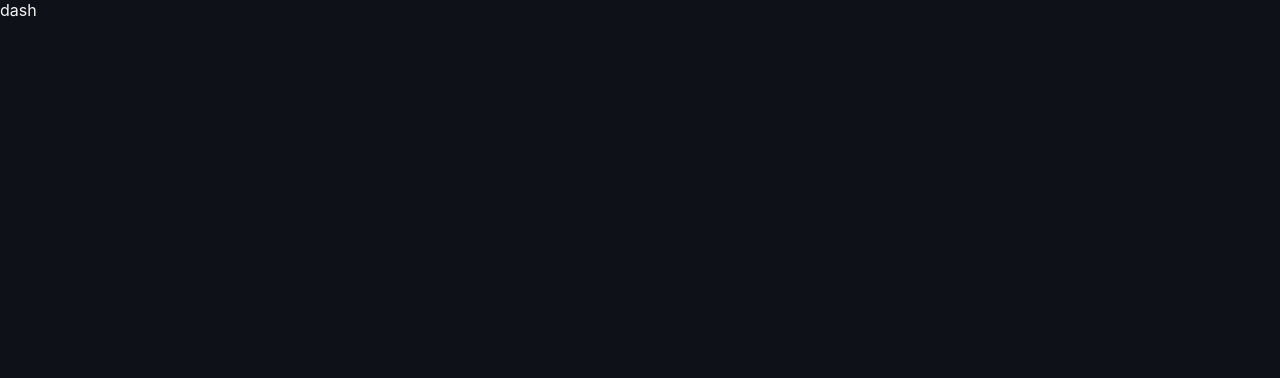
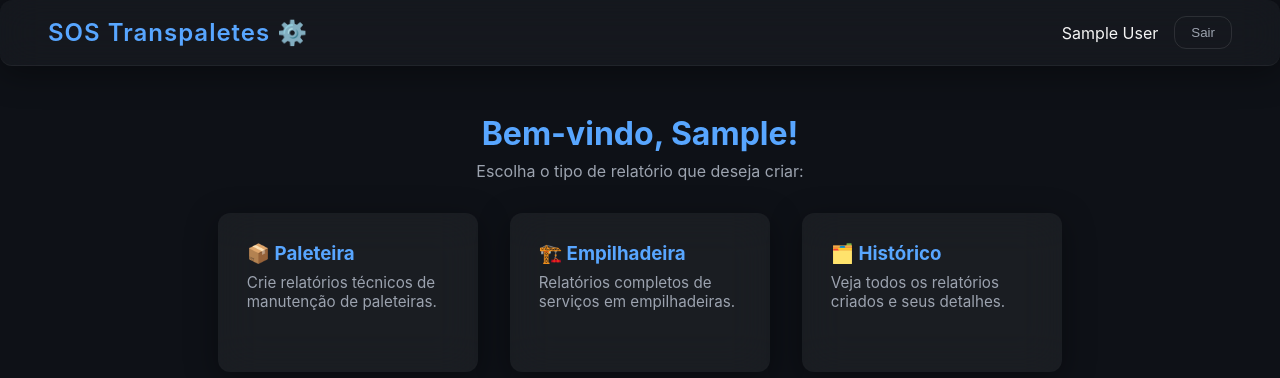
Before and after one commit to arturwgnr/SOS-Project, a React app in the folder frontend/: page /dashboard in a window 1280 px wide. Shown: the top 378 px of the page. Built offline with nearby package versions, Linux system fonts and the light colour scheme; sample sign-in values are in the browser's storage; the HTML template or start-up script is replaced by a standard one.

Commit message:
Small bug fixes

```diff
--- a/frontend/src/App.jsx
+++ b/frontend/src/App.jsx
@@ -25,7 +25,7 @@ function App() {
 
       <ToastContainer
         position="top-center"
-        autoClose={2100}
+        autoClose={2550}
         hideProgressBar
         closeOnClick
         pauseOnHover
--- a/frontend/src/pages/Dashboard.jsx
+++ b/frontend/src/pages/Dashboard.jsx
@@ -1,5 +1,48 @@
-import React from "react";
+import { useNavigate } from "react-router-dom";
+import "../styles/dashboard.css";
 
 export default function Dashboard() {
-  return <div>dash</div>;
+  const nav = useNavigate();
+  const user = JSON.parse(localStorage.getItem("user"));
+
+  function handleLogout() {
+    localStorage.removeItem("user");
+    nav("/login");
+  }
+
+  return (
+    <div className="dashboard">
+      <header className="topbar glass">
+        <h2 className="logo">SOS Transpaletes ⚙️</h2>
+        <div className="user-info">
+          <p>{user?.name || "Usuário"}</p>
+          <button onClick={handleLogout} className="btn-logout">
+            Sair
+          </button>
+        </div>
+      </header>
+
+      <main className="dashboard-content">
+        <h1>Bem-vindo, {user?.name?.split(" ")[0]}!</h1>
+        <p>Escolha o tipo de relatório que deseja criar:</p>
+
+        <div className="cards-container">
+          <div className="card glass" onClick={() => nav("/pallet")}>
+            <h3>📦 Paleteira</h3>
+            <p>Crie relatórios técnicos de manutenção de paleteiras.</p>
+          </div>
+
+          <div className="card glass" onClick={() => nav("/forklift")}>
+            <h3>🏗️ Empilhadeira</h3>
+            <p>Relatórios completos de serviços em empilhadeiras.</p>
+          </div>
+
+          <div className="card glass" onClick={() => nav("/history")}>
+            <h3>🗂️ Histórico</h3>
+            <p>Veja todos os relatórios criados e seus detalhes.</p>
+          </div>
+        </div>
+      </main>
+    </div>
+  );
 }
--- /dev/null
+++ b/frontend/src/styles/dashboard.css
@@ -0,0 +1,112 @@
+@import "./variables.css";
+
+/* BASE */
+.dashboard {
+  background-color: var(--color-bg);
+  min-height: 100vh;
+  display: flex;
+  flex-direction: column;
+  color: var(--color-text-primary);
+}
+
+/* TOPBAR */
+.topbar {
+  display: flex;
+  justify-content: space-between;
+  align-items: center;
+  padding: 1rem 3rem;
+  background: rgba(255, 255, 255, 0.03);
+  border-bottom: 1px solid rgba(255, 255, 255, 0.05);
+}
+
+.topbar:hover {
+  transform: none;
+}
+
+.user-info {
+  display: flex;
+  align-items: center;
+  gap: 1rem;
+}
+
+.btn-logout {
+  background: transparent;
+  border: 1px solid rgba(255, 255, 255, 0.1);
+  color: var(--color-text-secondary);
+  border-radius: var(--radius);
+  padding: 0.5rem 1rem;
+  cursor: pointer;
+  transition: var(--transition);
+}
+
+.btn-logout:hover {
+  color: var(--color-primary);
+  border-color: var(--color-primary);
+}
+
+/* CONTENT */
+.dashboard-content {
+  flex: 1;
+  padding: 3rem;
+  display: flex;
+  flex-direction: column;
+  align-items: center;
+  text-align: center;
+}
+
+.dashboard-content h1 {
+  font-size: 2rem;
+  color: var(--color-primary);
+  margin-bottom: 0.5rem;
+}
+
+.dashboard-content p {
+  color: var(--color-text-secondary);
+  margin-bottom: 2rem;
+}
+
+/* CARDS */
+.cards-container {
+  display: flex;
+  flex-wrap: wrap;
+  justify-content: center;
+  gap: 2rem;
+}
+
+.card {
+  width: 260px;
+  padding: 1.8rem;
+  border-radius: var(--radius);
+  cursor: pointer;
+  transition: var(--transition);
+  text-align: left;
+}
+
+.card:hover {
+  transform: translateY(-5px);
+  border: 1px solid var(--color-primary);
+}
+
+.card h3 {
+  color: var(--color-primary);
+  margin-bottom: 0.5rem;
+}
+
+.card p {
+  color: var(--color-text-secondary);
+  font-size: 0.95rem;
+}
+
+/* RESPONSIVE */
+@media (max-width: 768px) {
+  .topbar {
+    flex-direction: column;
+    gap: 0.8rem;
+    text-align: center;
+  }
+
+  .cards-container {
+    flex-direction: column;
+    align-items: center;
+  }
+}
```
